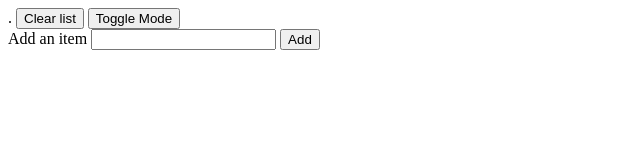
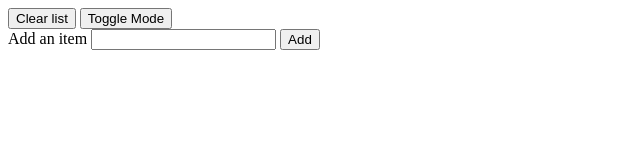
Before and after one commit to auriellove/ASSESS3RETAKE, a plain HTML site: page index.html in a window 1280 px wide. Shown: the full height of the page, 0-640 px from the left. Drawn offline with Linux system fonts and the light colour scheme.

Commit message:
removed period from body

```diff
--- a/index.html
+++ b/index.html
@@ -7,7 +7,7 @@
     <link rel="stylesheet" href="style.css">
     <title>Document</title>
 </head>
-<body id="color">.
+<body id="color">
 
     <button id="clearbutton">Clear list</button>
     <button id="togglebutton">Toggle Mode</button>
```
